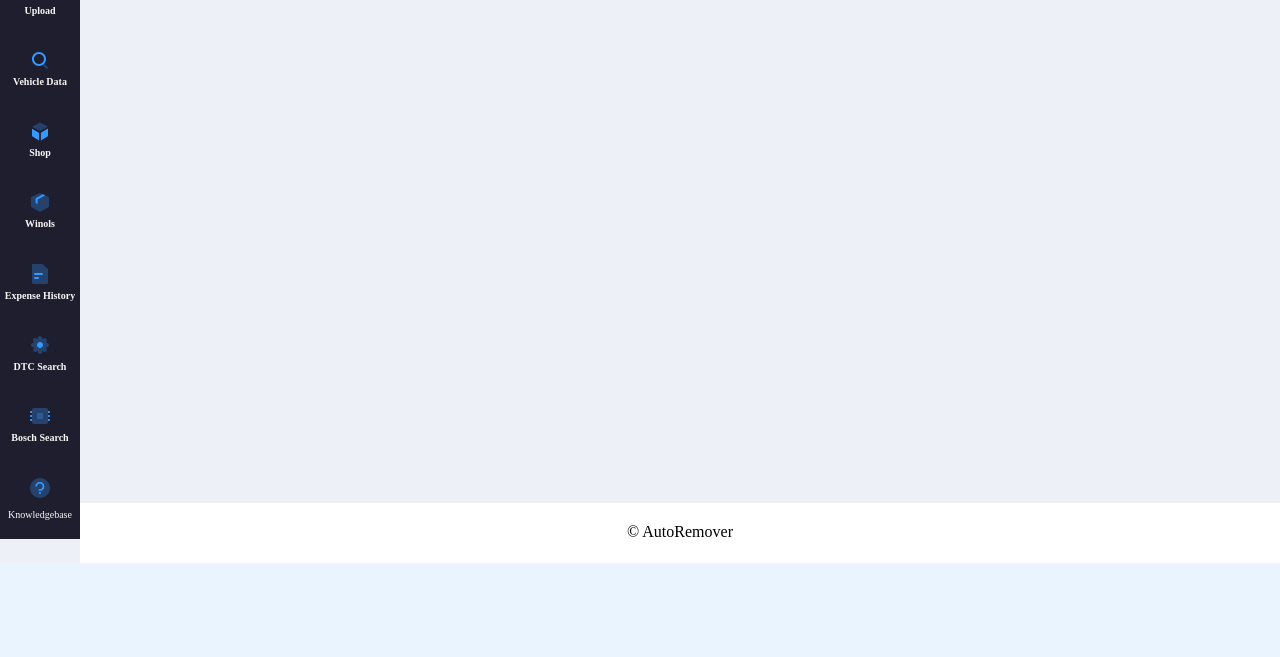
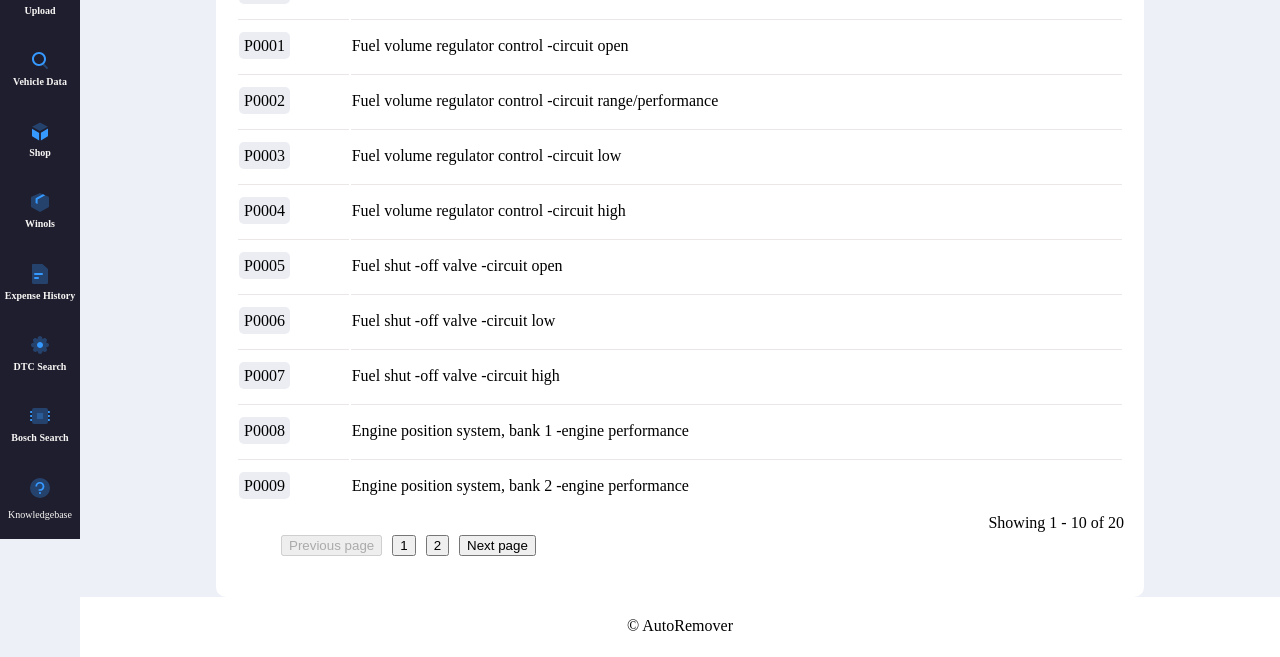
Before and after one commit to Tom-code124/autotuner, a Django app: page /app/dtc_search/ in a window 1280 px wide. Shown: the part 261-918 px from the top of the page. Before the commit the page ends 824 px from the top, so only its background shows below. Run offline with Django 4.2, Linux system fonts and the light colour scheme.

Commit message:
complete implementing dtc_search search functionality. closes #12

```diff
--- a/autoremover/customerapp/static/customerapp/scripts/dtc_search.js
+++ b/autoremover/customerapp/static/customerapp/scripts/dtc_search.js
@@ -0,0 +1,23 @@
+import { getAndInject } from "./modals.js";
+import { afterFunc } from "./dtc_search_modal.js";
+
+getAndInject("dtc_search_modal", "card-body", undefined, afterFunc);
+
+var searchInput = document.getElementById("search-input");
+var searchButton = document.getElementById("search-button");
+
+function search(event) {
+  event.preventDefault();
+  var keyword = searchInput.value;
+
+  if (keyword.trim().length != 0) {
+    getAndInject(
+      "dtc_search_modal?keyword=" + encodeURIComponent(keyword),
+      "card-body",
+      undefined,
+      afterFunc
+    );
+  }
+}
+
+searchButton.addEventListener("click", search);
--- /dev/null
+++ b/autoremover/customerapp/static/customerapp/scripts/dtc_search_modal.js
@@ -0,0 +1,38 @@
+import { getAndInject } from "./modals.js";
+
+var searchInput = document.getElementById("search-input");
+
+function loadPagination(event) {
+  var currentPage = Number(
+    document.getElementById("current-page-button").innerText
+  );
+  var keyword = searchInput.value;
+  var page = Number(event.target.innerText);
+
+  if (event.target.id == "previous-page-button") {
+    page = currentPage - 1;
+  } else if (event.target.id == "following-page-button") {
+    page = currentPage + 1;
+  }
+
+  if (page != currentPage) {
+    getAndInject(
+      "dtc_search_modal?keyword=" +
+        encodeURIComponent(keyword) +
+        "&page=" +
+        page,
+      "card-body",
+      undefined,
+      afterFunc
+    );
+  }
+}
+
+function afterFunc() {
+  var paginationButtons = [...document.querySelectorAll(".pagination-button")];
+  paginationButtons.map((item) => {
+    item.addEventListener("click", loadPagination);
+  });
+}
+
+export { afterFunc };
--- a/autoremover/customerapp/static/customerapp/styles/dtc_search.css
+++ b/autoremover/customerapp/static/customerapp/styles/dtc_search.css
@@ -64,3 +64,11 @@
   cursor: pointer;
   background-color: grey;
 }
+
+#pagination-ul {
+  list-style-type: none;
+}
+
+.pagination-li {
+  margin: 5px;
+}
--- a/autoremover/customerapp/templates/modals/dtc_search_modal.html
+++ b/autoremover/customerapp/templates/modals/dtc_search_modal.html
@@ -1,5 +1,3 @@
-{% extends 'modal_layout.html' %} {% block modal_layout %}
-
 <table class="table">
   <thead>
     <tr>
@@ -17,40 +15,34 @@
   </tbody>
 </table>
 <div class="row apart-children">
-  <ul class="row">
+  <ul id="pagination-ul" class="row">
     <li class="pagination-li">
       <button
         id="previous-page-button"
         class="pagination-button"
-        {%
-        if
-        previous_page_disabled
-        %}
+        {% if previous_page_disabled %}
         disabled
-        {%
-        endif
-        %}
+        {% endif %}
       >
         Previous page
       </button>
     </li>
-    {% for page in page_list %} {% if page == current_page %}
-    <li id="current-page-li" class="pagination-li"></li>
-    {% else %}
-    <li class="pagination-li"></li>
-    {% endif %} {% endfor %}
+    {% for page in page_list %}
+    <li {% if page == current_page %} id="current-page-li" {% endif %} class="pagination-li">
+        <button
+        {% if page == current_page %} id="current-page-button" {% endif %}
+        class="pagination-button">
+          {{ page }}
+        </button>
+    </li>
+     {% endfor %}
     <li class="pagination-li">
       <button
         id="following-page-button"
         class="pagination-button"
-        {%
-        if
-        following_page_disabled
-        %}
+        {% if following_page_disabled %}
         disabled
-        {%
-        endif
-        %}
+        {% endif %}
       >
         Next page
       </button>
@@ -58,5 +50,3 @@
   </ul>
   <span>Showing {{ start_index }} - {{ end_index }} of {{ data_amount }}</span>
 </div>
-
-{% endblock %}
--- a/autoremover/customerapp/templates/pages/dtc_search.html
+++ b/autoremover/customerapp/templates/pages/dtc_search.html
@@ -8,29 +8,12 @@
     </div>
     <form class="row">
       <div id="search-box" class="row">
-        <input type="text" placeholder="Search..." />
+        <input id="search-input" type="text" placeholder="Search..." />
       </div>
       <button type="submit" id="search-button">Search</button>
     </form>
   </div>
-  <div id="card-body">
-    <table class="table">
-      <thead>
-        <tr>
-          <th>CODE</th>
-          <th>DESCRIPTION</th>
-        </tr>
-      </thead>
-      <tbody>
-        {% for dtc in dtc_data.dtc_list %}
-        <tr class="table-data-row">
-          <td><span class="dtc-code-span">{{ dtc.code }}</span></td>
-          <td>{{ dtc.desc }}</td>
-        </tr>
-        {% endfor %}
-      </tbody>
-    </table>
-  </div>
+  <div id="card-body"></div>
 </div>
 
 {% endblock %}
--- a/autoremover/customerapp/views.py
+++ b/autoremover/customerapp/views.py
@@ -1,5 +1,6 @@
 from django.shortcuts import render, redirect
 from datetime import datetime
+from urllib.parse import unquote
 import math
 
 # Create your views here.
@@ -109,6 +110,7 @@
     context = {
         'page_title': 'DTC Search',
         'styling_files': ["dtc_search.css"],
+        'script_files': ["dtc_search.js"],
         'file_service_status': 'ONLINE',
         'file_service_until': datetime.now(),
         'username': 'yunus',
@@ -207,8 +209,9 @@
 
     search_list = []
     if keyword:
+        keyword = unquote(keyword).lower()
         for dtc in dtc_list:
-            if keyword in dtc.code or keyword in dtc.desc:
+            if keyword in dtc.get('code').lower() or keyword in dtc.get('desc').lower():
                 search_list.append(dtc)
     else:
         search_list = dtc_list
@@ -227,10 +230,10 @@
     else:
         page = 1
 
-    page_list = range(10 * math.floor(page / 10) + 1, min(10 * math.ceil(page / 10), total_pages))
+    page_list = range(10 * math.floor(page / 10) + 1, min(10 * math.ceil(page / 10), total_pages) + 1)
 
     start_index = 10 * (page - 1)
-    end_index = math.min(10 * page - 1, data_amount)
+    end_index = min(10 * page - 1, data_amount - 1)
     ret_list = search_list[start_index : end_index + 1]
 
     if page_list:
@@ -243,8 +246,8 @@
 
     context = {
         'data_amount': data_amount,
-        'start_index': start_index,
-        'end_index': end_index,
+        'start_index': start_index + 1,
+        'end_index': end_index + 1,
         'current_page': page,
         'previous_page_disabled': not any_previous_page,
         'following_page_disabled': not any_following_page,
@@ -252,7 +255,7 @@
         'data': ret_list
     }
 
-    return render("modals/dtc_search_modal.html", context)
+    return render(request, "modals/dtc_search_modal.html", context)
 
 
 
```
